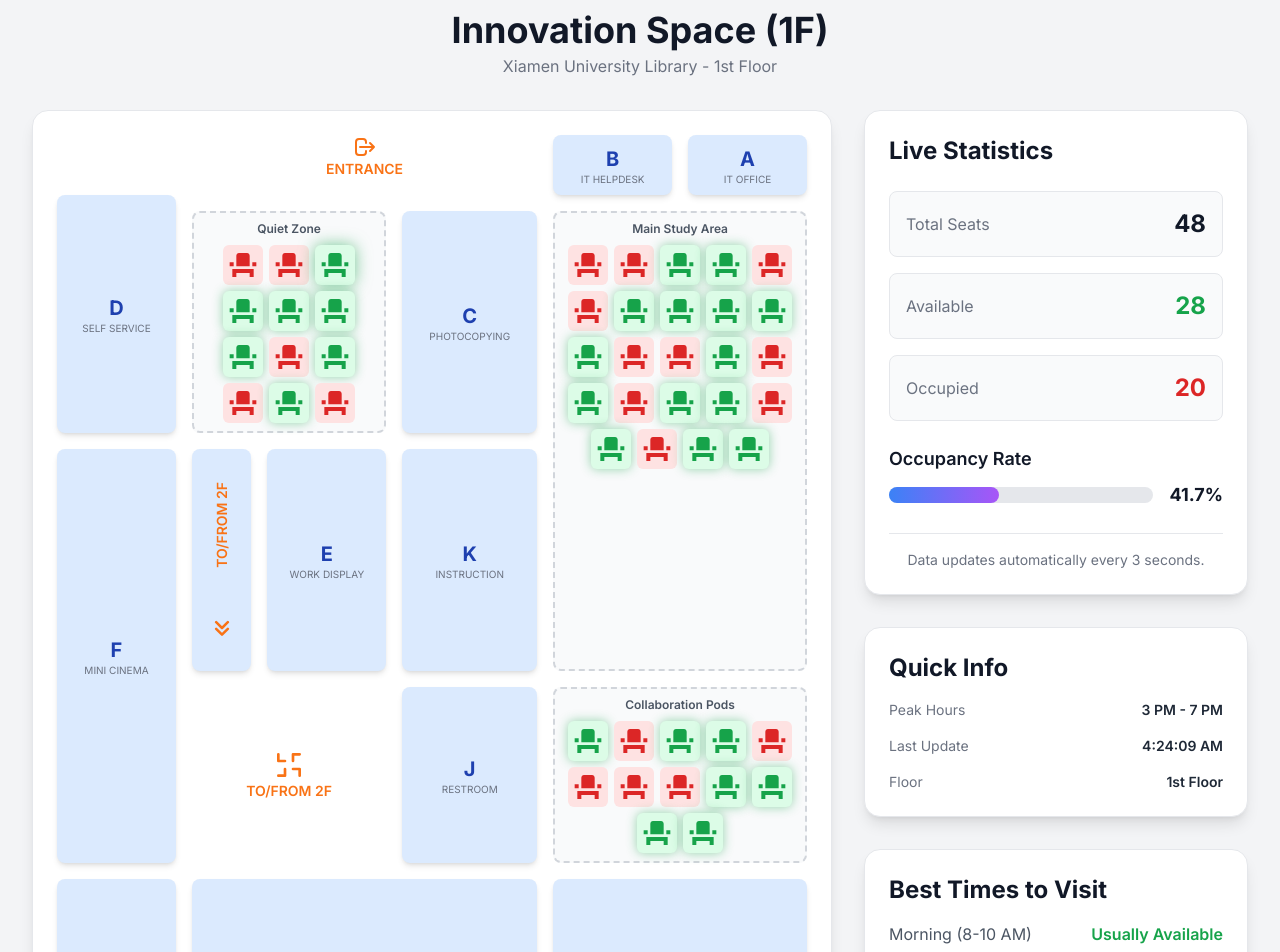
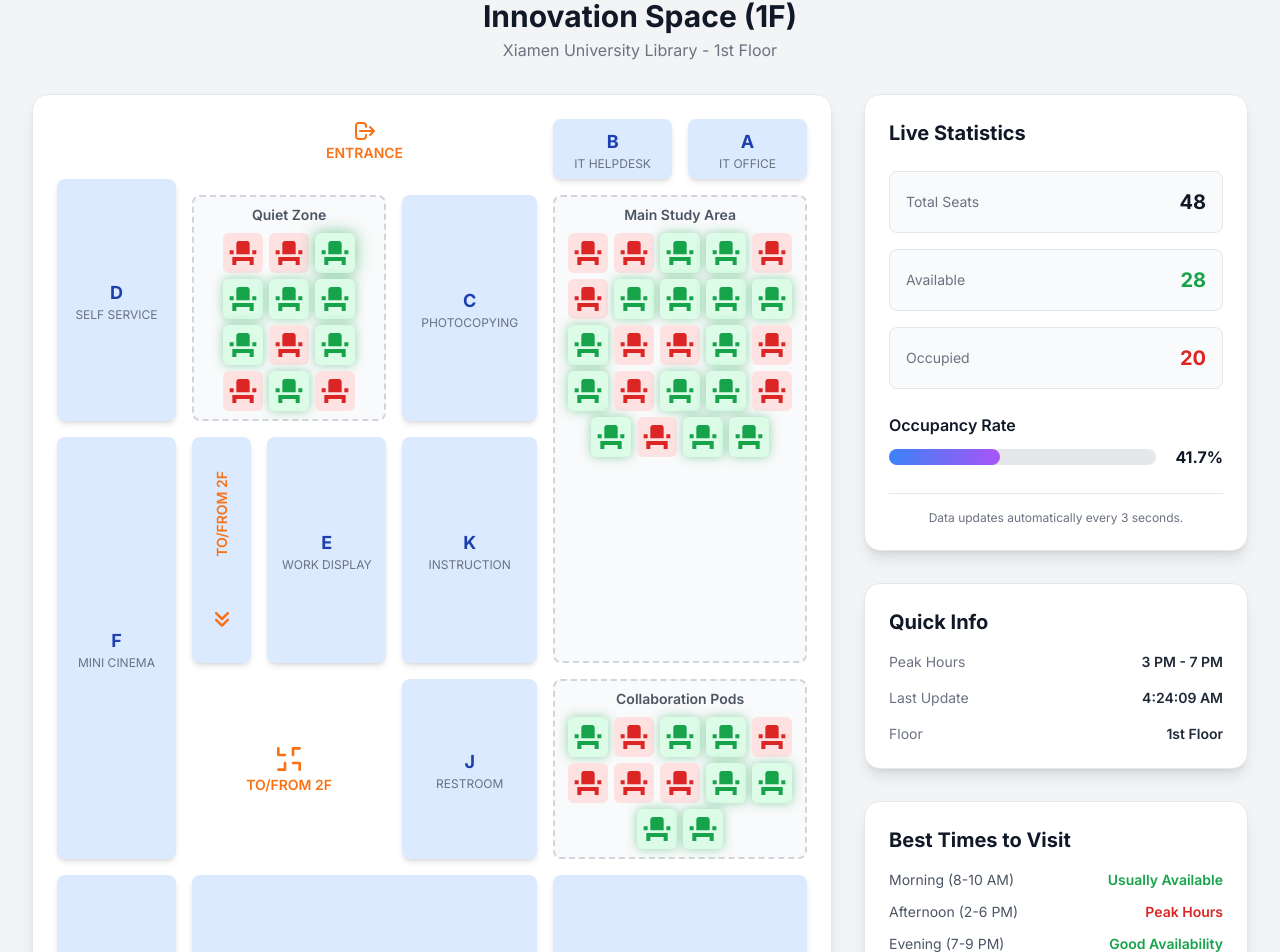
Before and after one commit to xrwong00/libspace, a React (Vite) app: page / in a window 1280 px wide. Shown: the part 134-1086 px from the top of the page. Built offline with nearby package versions, Linux system fonts and the light colour scheme.

Commit message:
Adjust font size

```diff
--- a/App.tsx
+++ b/App.tsx
@@ -34,9 +34,9 @@ const App: React.FC = () => {
       <div className="container mx-auto">
         <header className="flex flex-col sm:flex-row justify-between sm:items-center mb-8 gap-4">
           <div>
-            <h1 className="text-4xl sm:text-5xl font-bold text-gray-900 tracking-tight">
+            <h1 className="text-3xl sm:text-4xl font-bold text-gray-900 tracking-tight">
               📚LibSpace
-              <span className="block text-lg text-gray-600 font-normal tracking-normal mt-1 pl-9 sm:pl-12">Smart Library Seat Finder</span>
+              <span className="block text-base text-gray-600 font-normal tracking-normal mt-1 pl-9 sm:pl-12">Smart Library Seat Finder</span>
             </h1>
           </div>
 
@@ -57,8 +57,8 @@ const App: React.FC = () => {
         </header>
 
         <div className="text-center mb-8">
-            <h2 className="text-3xl sm:text-4xl font-bold text-gray-900">{floorInfo[currentFloor].name} ({currentFloor})</h2>
-            <p className="text-md text-gray-500 mt-1">{floorInfo[currentFloor].description}</p>
+            <h2 className="text-2xl sm:text-3xl font-bold text-gray-900">{floorInfo[currentFloor].name} ({currentFloor})</h2>
+            <p className="text-base text-gray-500 mt-1">{floorInfo[currentFloor].description}</p>
         </div>
 
         <div className="grid grid-cols-1 xl:grid-cols-3 gap-8">
--- a/components/BestTimesPanel.tsx
+++ b/components/BestTimesPanel.tsx
@@ -3,17 +3,17 @@ import React from 'react';
 export const BestTimesPanel: React.FC = () => {
   return (
     <div className="bg-white p-6 rounded-2xl shadow-lg border border-gray-200">
-      <h2 className="text-2xl font-bold text-gray-900 mb-4">Best Times to Visit</h2>
+      <h2 className="text-xl font-bold text-gray-900 mb-4">Best Times to Visit</h2>
       <div className="space-y-3">
-        <div className="flex justify-between items-center text-base">
+        <div className="flex justify-between items-center text-sm">
           <span className="text-gray-600">Morning (8-10 AM)</span>
           <span className="font-semibold text-brand-green">Usually Available</span>
         </div>
-        <div className="flex justify-between items-center text-base">
+        <div className="flex justify-between items-center text-sm">
           <span className="text-gray-600">Afternoon (2-6 PM)</span>
           <span className="font-semibold text-brand-red">Peak Hours</span>
         </div>
-        <div className="flex justify-between items-center text-base">
+        <div className="flex justify-between items-center text-sm">
           <span className="text-gray-600">Evening (7-9 PM)</span>
           <span className="font-semibold text-brand-green">Good Availability</span>
         </div>
--- a/components/FloorPlan.tsx
+++ b/components/FloorPlan.tsx
@@ -10,16 +10,16 @@ interface FloorPlanProps {
 const Facility: React.FC<{ name: string; gridArea: string; letter: string, className?: string }> = ({ name, gridArea, letter, className = '' }) => (
   <div className={`bg-blue-100 p-1.5 rounded-lg flex items-center justify-center text-center shadow-md ${className}`} style={{ gridArea }}>
     <div className="flex flex-col justify-center items-center">
-      <span className="text-lg sm:text-xl font-bold text-blue-800 leading-tight">{letter}</span>
-      <span className="text-[10px] text-gray-500 hidden sm:block leading-tight">{name}</span>
+      <span className="text-base sm:text-lg font-bold text-blue-800 leading-tight">{letter}</span>
+      <span className="text-xs text-gray-500 hidden sm:block leading-tight">{name}</span>
     </div>
   </div>
 );
 
 const SeatingArea: React.FC<{ seats: SeatData[]; gridArea: string; name: string, letter?: string, className?: string }> = ({ seats, gridArea, name, letter, className = '' }) => (
   <div className={`relative bg-gray-50 p-2 rounded-lg flex flex-col gap-2 items-center border-2 border-dashed border-gray-300 ${className}`} style={{ gridArea }}>
-    {letter && <div className="absolute top-1/2 left-1/2 -translate-x-1/2 -translate-y-1/2 text-5xl sm:text-7xl font-bold text-gray-300 opacity-80 z-0 select-none pointer-events-none">{letter}</div>}
-    <h3 className="relative text-gray-600 font-semibold text-[10px] sm:text-xs text-center z-10">{name}</h3>
+    {letter && <div className="absolute top-1/2 left-1/2 -translate-x-1/2 -translate-y-1/2 text-4xl sm:text-5xl font-bold text-gray-300 opacity-80 z-0 select-none pointer-events-none">{letter}</div>}
+    <h3 className="relative text-gray-600 font-semibold text-xs sm:text-sm text-center z-10">{name}</h3>
     <div className="relative flex flex-wrap gap-1 sm:gap-1.5 justify-center z-10">
         {seats.map(seat => <Seat key={seat.id} seat={seat} />)}
     </div>
--- a/components/QuickInfoPanel.tsx
+++ b/components/QuickInfoPanel.tsx
@@ -21,7 +21,7 @@ export const QuickInfoPanel: React.FC<QuickInfoPanelProps> = ({ stats, floor })
 
   return (
     <div className="bg-white p-6 rounded-2xl shadow-lg border border-gray-200 space-y-4">
-      <h2 className="text-2xl font-bold text-gray-900">Quick Info</h2>
+      <h2 className="text-xl font-bold text-gray-900">Quick Info</h2>
       <div className="flex justify-between items-center text-sm">
         <span className="text-gray-500">Peak Hours</span>
         <span className="font-semibold text-gray-800">3 PM - 7 PM</span>
--- a/components/Seat.tsx
+++ b/components/Seat.tsx
@@ -23,7 +23,7 @@ export const Seat: React.FC<SeatProps> = ({ seat }) => {
   return (
     <div className={`${baseClasses} ${statusClasses}`}>
       <SeatIcon status={seat.status} />
-      <div className="absolute bottom-full left-1/2 -translate-x-1/2 mb-2 px-3 py-1 bg-gray-800 text-white text-sm rounded-md shadow-lg opacity-0 group-hover:opacity-100 transition-opacity duration-300 pointer-events-none whitespace-nowrap z-10">
+      <div className="absolute bottom-full left-1/2 -translate-x-1/2 mb-2 px-3 py-1 bg-gray-800 text-white text-xs rounded-md shadow-lg opacity-0 group-hover:opacity-100 transition-opacity duration-300 pointer-events-none whitespace-nowrap z-10">
         Seat {seat.id}
         <div className="absolute left-1/2 -translate-x-1/2 top-full w-0 h-0 border-x-4 border-x-transparent border-t-4 border-t-gray-800"></div>
       </div>
--- a/components/StatsPanel.tsx
+++ b/components/StatsPanel.tsx
@@ -7,15 +7,15 @@ interface StatsPanelProps {
 
 const StatCard: React.FC<{ label: string; value: number | string; colorClass: string }> = ({ label, value, colorClass }) => (
   <div className="bg-gray-50 p-4 rounded-lg flex justify-between items-center border border-gray-200">
-    <span className="text-gray-500">{label}</span>
-    <span className={`text-2xl font-bold ${colorClass}`}>{value}</span>
+    <span className="text-sm text-gray-500">{label}</span>
+    <span className={`text-xl font-bold ${colorClass}`}>{value}</span>
   </div>
 );
 
 export const StatsPanel: React.FC<StatsPanelProps> = ({ stats }) => {
   return (
     <div className="bg-white p-6 rounded-2xl shadow-lg border border-gray-200 space-y-6">
-      <h2 className="text-2xl font-bold text-gray-900">Live Statistics</h2>
+      <h2 className="text-xl font-bold text-gray-900">Live Statistics</h2>
 
       <div className="space-y-4">
         <StatCard label="Total Seats" value={stats.total} colorClass="text-gray-900" />
@@ -24,7 +24,7 @@ export const StatsPanel: React.FC<StatsPanelProps> = ({ stats }) => {
       </div>
 
       <div>
-        <h3 className="text-lg font-semibold text-gray-900 mb-2">Occupancy Rate</h3>
+        <h3 className="text-base font-semibold text-gray-900 mb-2">Occupancy Rate</h3>
         <div className="flex items-center gap-4">
           <div className="w-full bg-gray-200 rounded-full h-4">
             <div
@@ -32,11 +32,11 @@ export const StatsPanel: React.FC<StatsPanelProps> = ({ stats }) => {
               style={{ width: `${stats.rate}%` }}
             ></div>
           </div>
-          <span className="font-bold text-lg text-gray-900 w-16 text-right">{stats.rate.toFixed(1)}%</span>
+          <span className="font-bold text-base text-gray-900 w-16 text-right">{stats.rate.toFixed(1)}%</span>
         </div>
       </div>
 
-      <footer className="text-center text-gray-500 text-sm pt-4 border-t border-gray-200">
+      <footer className="text-center text-gray-500 text-xs pt-4 border-t border-gray-200">
         <p>Data updates automatically every 3 seconds.</p>
       </footer>
     </div>
```
Also changed, not shown: 2 other files (tests, documents, lock files or other folders).
